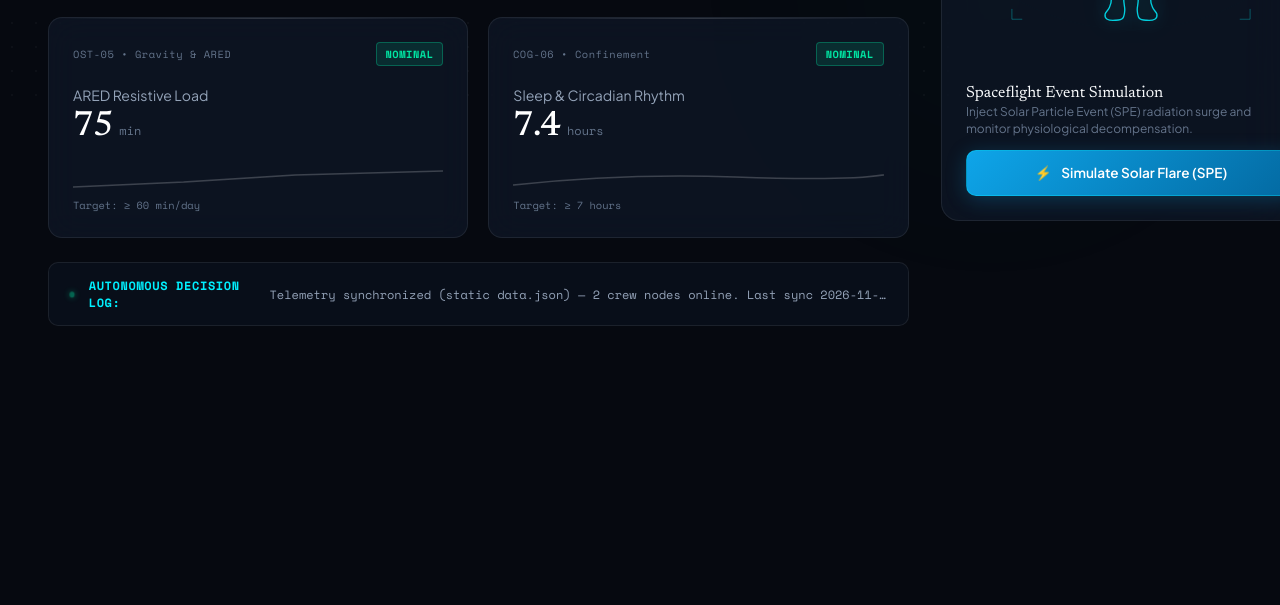
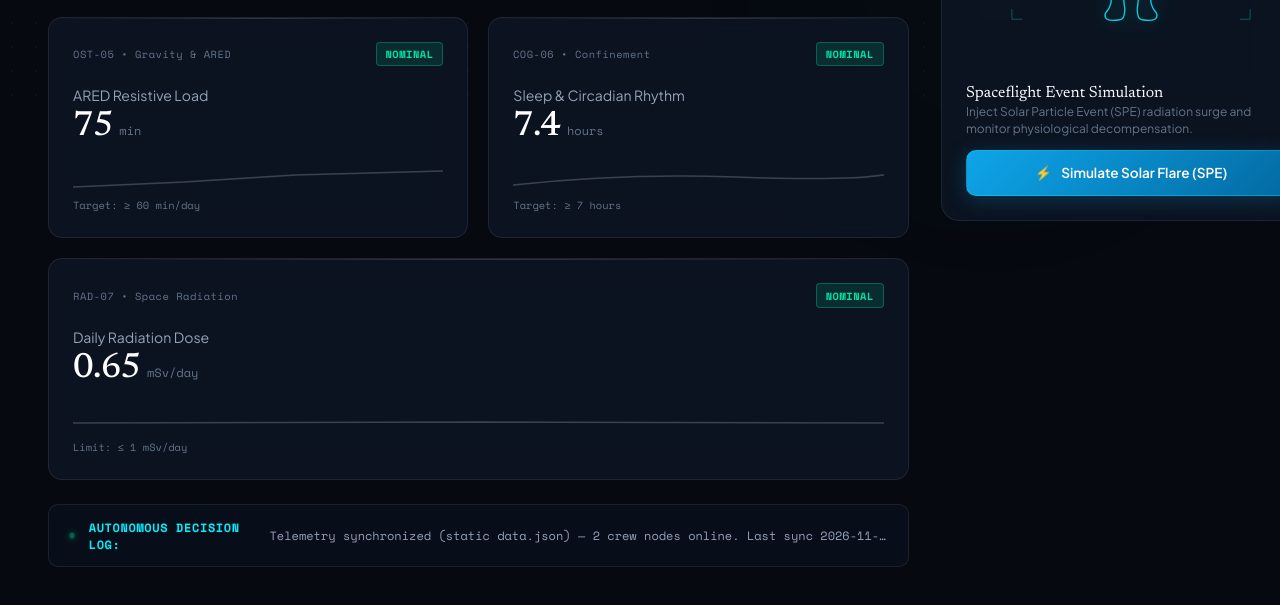
Before and after one commit to WaliH/NullSpace, a plain HTML site: page frontend/index.html in a window 1280 px wide. Shown: the part 685-1290 px from the top of the page. Before the commit the page ends 1051 px from the top, so only its background shows below. Drawn offline with nearby package versions, Linux system fonts and the light colour scheme; no server answers.

Commit message:
Add a radiation dose card
7th card (RAD-07, Daily Radiation Dose, limit 1 mSv/day) spanning the last row of
the grid, in the Immuno filter, linked to the IMMUNO-04 hotspot. Radiation is no
longer an extra vital without a card. Doses are shown with two decimals.

Co-Authored-By: Claude Opus 5.5 <noreply@anthropic.com>
Claude-Session: https://claude.ai/code/session_01Epr5hGqspqCzK3vYj43wv7

```diff
--- a/frontend/frontend.css
+++ b/frontend/frontend.css
@@ -335,6 +335,10 @@ body {
   flex-direction: column;
   justify-content: space-between;
   gap: 1.25rem;
+}
+
+.vital-card-wide {
+  grid-column: 1 / -1;
 }
 
 .vital-card:hover {
--- a/frontend/frontend.js
+++ b/frontend/frontend.js
@@ -18,11 +18,13 @@ const CARD_MAP = {
   blood_glucose:  { vitals: ['blood_glucose'],              hotspotId: 'hotspot-immune' },
   body_temp:      { vitals: ['body_temp'],                  hotspotId: 'hotspot-immune' },
   bone_load:      { vitals: ['bone_load'],                  hotspotId: 'hotspot-bone_gravity' },
-  sleep_mood:     { vitals: ['sleep_hours'],                hotspotId: 'hotspot-behavioral' }
+  sleep_mood:     { vitals: ['sleep_hours'],                hotspotId: 'hotspot-behavioral' },
+  radiation_dose: { vitals: ['radiation_dose'],             hotspotId: 'hotspot-immune' }
 };
 
 // Vitals without a card that still count toward the readiness ring and body hotspots.
-const EXTRA_VITALS = { radiation_dose: { hotspotId: 'hotspot-immune' } };
+// Format: { vital_id: { hotspotId: '...' } }. Empty now that radiation has its own card.
+const EXTRA_VITALS = {};
 
 const ZONE_LABELS = {
   cardiovascular: 'Cardiovascular',
@@ -33,7 +35,7 @@ const ZONE_LABELS = {
 };
 
 const UNIT_LABELS = { C: '°C' };
-const ONE_DECIMAL = new Set(['body_temp', 'sleep_hours', 'radiation_dose']);
+const DECIMALS = { body_temp: 1, sleep_hours: 1, radiation_dose: 2 };  // other vitals: whole numbers
 const STATUS_RANK = { nominal: 0, warning: 1, critical: 2 };
 const STATUS_SCORE = { nominal: 100, warning: 65, critical: 30 };
 const REPLAY_STEP_MS = 700;   // one simulated hour per step
@@ -240,7 +242,7 @@ function history(astronautId, vitalId, time, count) {
 }
 
 function formatValue(vitalId, value) {
-  return ONE_DECIMAL.has(vitalId) ? Number(value).toFixed(1) : String(Math.round(value));
+  return vitalId in DECIMALS ? Number(value).toFixed(DECIMALS[vitalId]) : String(Math.round(value));
 }
 
 function formatTime(iso) {
--- a/frontend/index.html
+++ b/frontend/index.html
@@ -197,6 +197,28 @@
               <path class="sparkline-track" d="M0,18 Q30,6 60,10 T100,8" />
             </svg>
             <span id="ref-sleep_mood" class="spark-label">Threshold: &gt; 7h optimal</span>
+          </div>
+        </article>
+
+        <!-- Full-width card: 7th card, so it takes the whole last row instead of leaving 2 empty slots. -->
+        <article class="vital-card vital-card-wide" data-metric-id="radiation_dose" data-category="immuno">
+          <div class="card-glass-specular"></div>
+          <div class="card-meta">
+            <span class="sensor-tag">RAD-07 &bull; Space Radiation</span>
+            <span id="status-radiation_dose" class="status-badge nominal">Nominal</span>
+          </div>
+          <div class="vital-core">
+            <span class="vital-label">Daily Radiation Dose</span>
+            <div class="val-wrapper">
+              <span id="val-radiation_dose" class="vital-val">0.65</span>
+              <span class="vital-unit">mSv/day</span>
+            </div>
+          </div>
+          <div class="sparkline-container">
+            <svg class="sparkline-svg" viewBox="0 0 100 24" preserveAspectRatio="none">
+              <path class="sparkline-track" d="M0,14 L50,13 L100,14" />
+            </svg>
+            <span id="ref-radiation_dose" class="spark-label">Limit: &le; 1 mSv/day</span>
           </div>
         </article>
 
```
Also changed, not shown: 1 other file.
